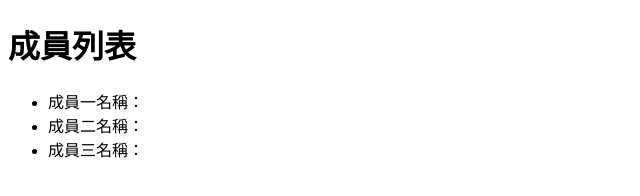
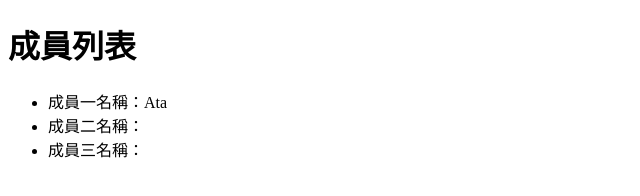
Before and after one commit to QuantumParrot/Git-Mission-04, a plain HTML site: page index.html in a window 1280 px wide. Shown: the full height of the page, 0-640 px from the left. Drawn offline with Linux system fonts and the light colour scheme.

Commit message:
新增成員一名字

```diff
--- a/index.html
+++ b/index.html
@@ -8,7 +8,7 @@
 <body>
     <h1>成員列表</h1>
     <ul>
-        <li>成員一名稱：</li>
+        <li>成員一名稱：Ata</li>
         <li>成員二名稱：</li>
         <li>成員三名稱：</li>
     </ul>
```
